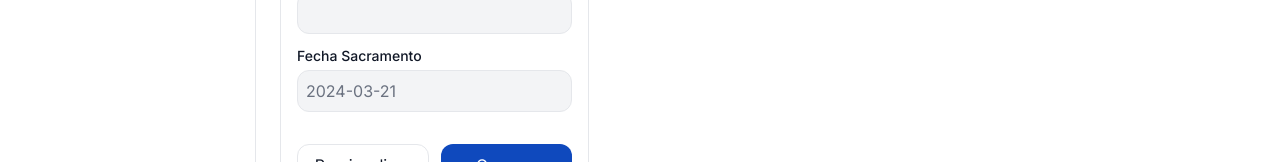
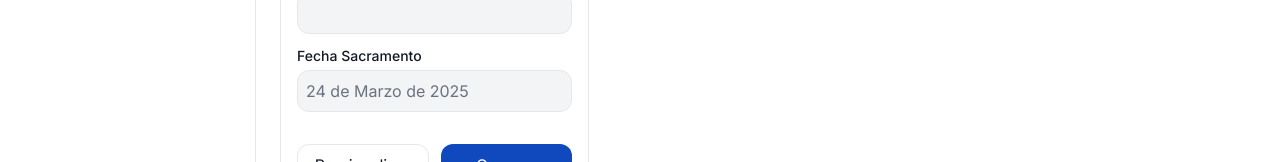
Before and after one commit to Alkima-hydra/FRONT_TALLER, a React (Vite) app: page /certificados in a window 1280 px wide. Shown: the part 598-760 px from the top of the page. Built offline with nearby package versions, Linux system fonts and the light colour scheme.

Commit message:
Correcciones

```diff
--- a/src/features/certificados/Certificados.jsx
+++ b/src/features/certificados/Certificados.jsx
@@ -4,6 +4,7 @@ import Layout from '../../shared/components/layout/Layout';
 export default function Certificados() {
   const [persona, setPersona] = useState('');
   const [tipo, setTipo] = useState('Bautizo');
+  const [fecha, setFecha] = useState('24 de Marzo de 2025');
   const [plantilla, setPlantilla] = useState('bautizo-rellenable');
   const [pdfUrl, setPdfUrl] = useState(null);
   const [loading, setLoading] = useState(false);
@@ -81,7 +82,7 @@ export default function Certificados() {
       return;
     }
 
-    const url = await previsualizarCertificado(persona, tipo.toLowerCase());
+    const url = await previsualizarCertificado(persona, fecha);
     if (url) setPdfUrl(url);
   };
 
@@ -91,7 +92,7 @@ export default function Certificados() {
       return;
     }
 
-    await descargarCertificado(persona, tipo.toLowerCase());
+    await descargarCertificado(persona, fecha);
   };
 
   return (
@@ -191,10 +192,11 @@ export default function Certificados() {
                   </div>
 
                   <div>
-                    <label className="block text-sm font-medium mb-1">Fecha Sacramento</label>
+                    <label htmlFor="fecha" className="block text-sm font-medium mb-1">Fecha Sacramento</label>
                     <input
+                      id="fecha"
                       type="text"
-                      value="2024-03-21"
+                      value={fecha}
                       readOnly
                       className="w-full p-2 rounded-lg bg-gray-100 dark:bg-gray-800 border border-border-light dark:border-border-dark text-gray-500 dark:text-gray-400 cursor-not-allowed"
                     />
```
